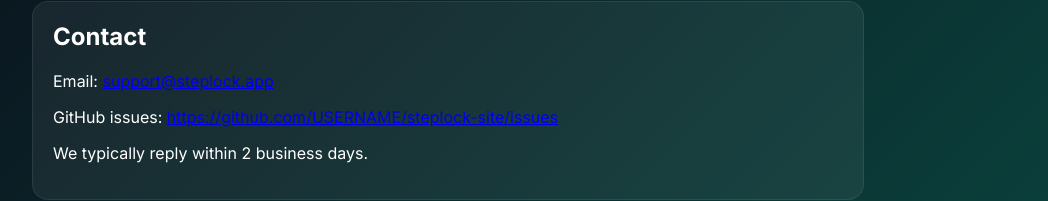
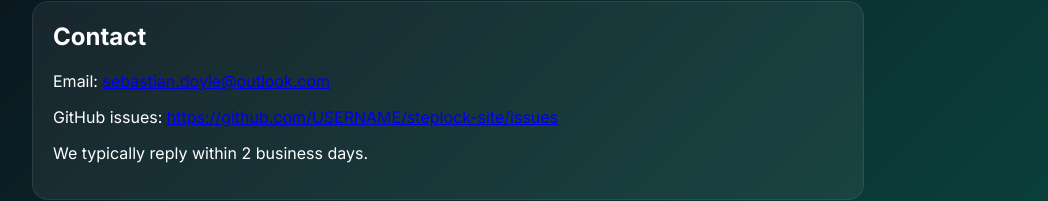
Before and after one commit to sebastiandoyle/steplock-site, a plain HTML site: page support.html in a window 1280 px wide. Shown: the part 152-353 px from the top of the page, without its empty margins (192-1240 px from the left). Drawn offline with Linux system fonts and the light colour scheme.

Commit message:
Update support email

```diff
--- a/support.html
+++ b/support.html
@@ -19,7 +19,7 @@
 	<main class="content">
 		<section class="card">
 			<h2>Contact</h2>
-			<p>Email: <a href="mailto:support@steplock.app">support@steplock.app</a></p>
+			<p>Email: <a href="mailto:sebastian.doyle@outlook.com">sebastian.doyle@outlook.com</a></p>
 			<p>GitHub issues: <a href="https://github.com/USERNAME/steplock-site/issues">https://github.com/USERNAME/steplock-site/issues</a></p>
 			<p>We typically reply within 2 business days.</p>
 		</section>
```
